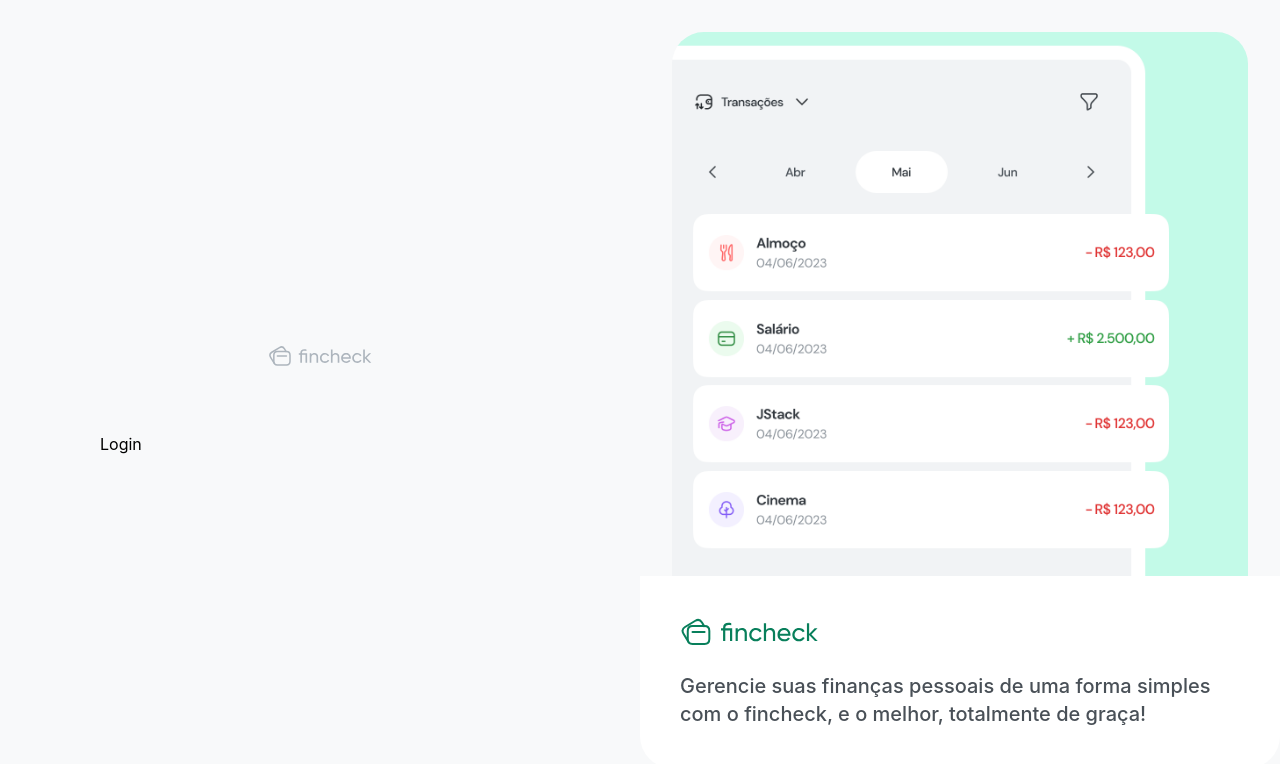
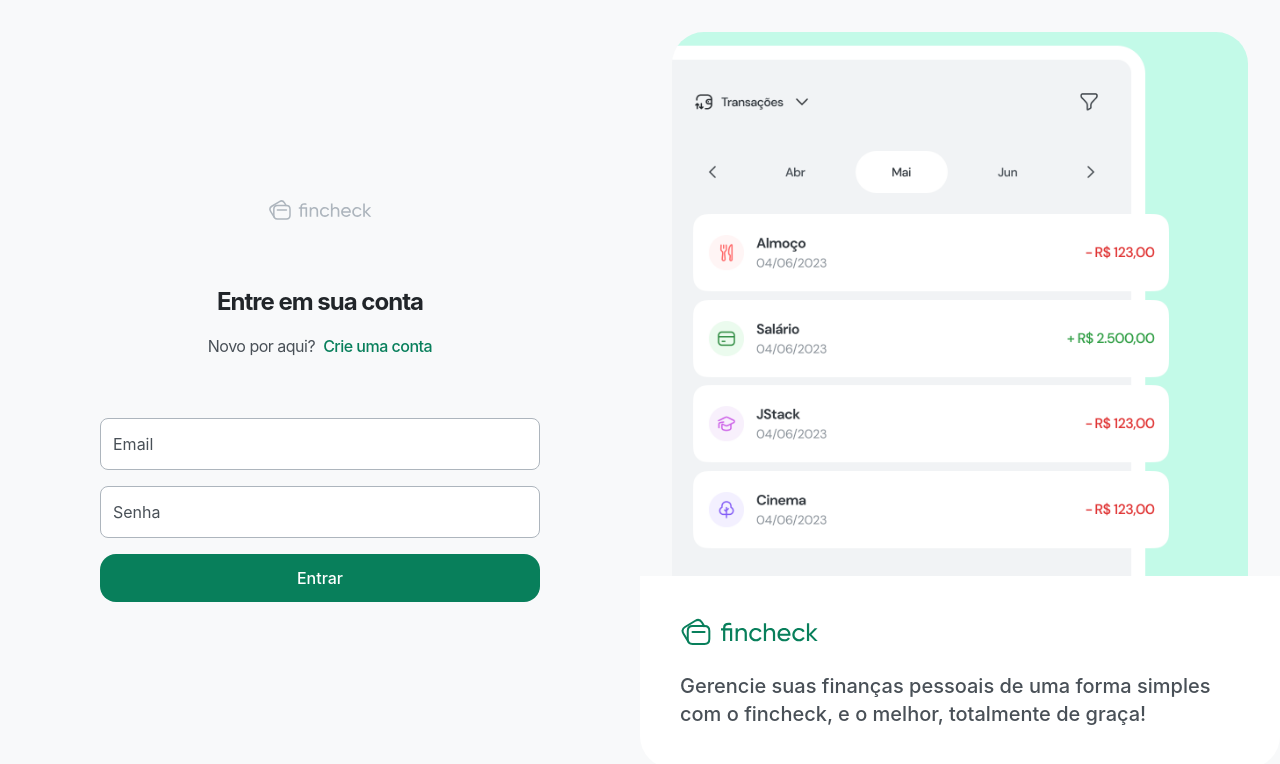
Before and after one commit to lucasmarkes/fincheck, a React (Vite) app in the folder fe/: page /login in a window 1280 px wide. Shown: the top 764 px of the page. Built offline with nearby package versions, Linux system fonts and the light colour scheme.

Commit message:
feat: add Input and Button components, and implement Login and SignUp pages

```diff
--- a/fe/biome.json
+++ b/fe/biome.json
@@ -11,7 +11,8 @@
 	},
 	"formatter": {
 		"enabled": true,
-		"indentStyle": "tab"
+		"indentStyle": "tab",
+    "lineWidth": 80
 	},
 	"organizeImports": {
 		"enabled": true
@@ -25,7 +26,11 @@
       },
       "a11y": {
         "useAltText": "off",
-        "noSvgWithoutTitle": "off"
+        "noSvgWithoutTitle": "off",
+        "noLabelWithoutControl": "off"
+      },
+      "suspicious": {
+        "noEmptyInterface": "off"
       }
 		}
 	},
--- /dev/null
+++ b/fe/src/view/components/Button.tsx
@@ -0,0 +1,18 @@
+import type { ComponentProps } from "react";
+
+interface ButtonProps extends ComponentProps<"button"> {
+	type?: "submit" | "button" | "reset";
+	label: string;
+}
+
+export function Button({ type, label, ...props }: ButtonProps) {
+	return (
+		<button
+			type={type}
+			{...props}
+			className="bg-teal-900 hover:bg-teal-800 disabled:bg-gray-400 disabled:cursor-not-allowed px-6 h-12 rounded-2xl font-medium text-white transition-all"
+		>
+			{label}
+		</button>
+	);
+}
--- /dev/null
+++ b/fe/src/view/components/Input.tsx
@@ -0,0 +1,29 @@
+import type { ComponentProps } from "react";
+
+interface InputProps extends ComponentProps<"input"> {
+	name: string;
+}
+
+export function Input({ placeholder, name, id, ...props }: InputProps) {
+	const inputID = id || name;
+
+	return (
+		<div className="relative">
+			<input
+				{...props}
+				name={name}
+				id={inputID}
+				className="bg-white rounded-lg border border-gray-500 px-3 h-[52px] text-gray-800 focus:outline-none focus:ring-1 focus:ring-gray-800 focus:border-transparent w-full pt-4 peer placeholder-shown:pt-0 transition-all"
+				placeholder=" "
+			/>
+			<label
+				htmlFor={inputID}
+				// className="absolute top-3.5 left-[13px]  pointer-events-none text-gray-700"
+				className="absolute text-xs top-2 left-[13px] pointer-events-none text-gray-700 peer-placeholder-shown:text-base peer-placeholder-shown:top-3.5 transition-all"
+			>
+				{placeholder}
+			</label>
+		</div>
+	);
+}
+8;
--- a/fe/src/view/pages/Login/index.tsx
+++ b/fe/src/view/pages/Login/index.tsx
@@ -1,3 +1,32 @@
+import { Link } from "react-router-dom";
+import { Input } from "../../components/Input";
+import { Button } from "../../components/Button";
+
 export function Login() {
-  return <h1>Login</h1>;
+	return (
+		<div>
+			<header className="flex flex-col gap-4 items-center">
+				<h1 className="text-2xl font-bold text-gray-900 tracking-[-1px]">
+					Entre em sua conta
+				</h1>
+				<p className="space-x-2">
+					<span className="text-gray-700 tracking-[-0.5px]">
+						Novo por aqui?
+					</span>
+					<Link
+						to={"/signup"}
+						className="text-teal-900 font-medium tracking-[-0.5px] hover:underline"
+					>
+						Crie uma conta
+					</Link>
+				</p>
+			</header>
+
+			<form action="" className="flex flex-col gap-4 mt-[60px]">
+				<Input type="email" placeholder="Email" name="email" />
+				<Input type="password" placeholder="Senha" name="password" />
+				<Button type="submit" label="Entrar" className="mt-2" />
+			</form>
+		</div>
+	);
 }
--- a/fe/src/view/pages/SignUp/index.tsx
+++ b/fe/src/view/pages/SignUp/index.tsx
@@ -1,3 +1,35 @@
+import { Link } from "react-router-dom";
+import { Button } from "../../components/Button";
+import { Input } from "../../components/Input";
+
 export function SignUp() {
-  return <h1>SignUp</h1>;
+	return (
+		<>
+			<div>
+				<header className="flex flex-col gap-4 items-center">
+					<h1 className="text-2xl font-bold text-gray-900 tracking-[-1px]">
+						Crie sua conta
+					</h1>
+					<p className="space-x-2">
+						<span className="text-gray-700 tracking-[-0.5px]">
+							Já possui uma conta?
+						</span>
+						<Link
+							to={"/login"}
+							className="text-teal-900 font-medium tracking-[-0.5px] hover:underline"
+						>
+							Fazer login
+						</Link>
+					</p>
+				</header>
+
+				<form action="" className="flex flex-col gap-4 mt-[60px]">
+					<Input placeholder="Nome" name="name" />
+					<Input type="email" placeholder="Email" name="email" />
+					<Input type="password" placeholder="Senha" name="password" />
+					<Button type="submit" label="Criar conta" className="mt-2" />
+				</form>
+			</div>
+		</>
+	);
 }
```
